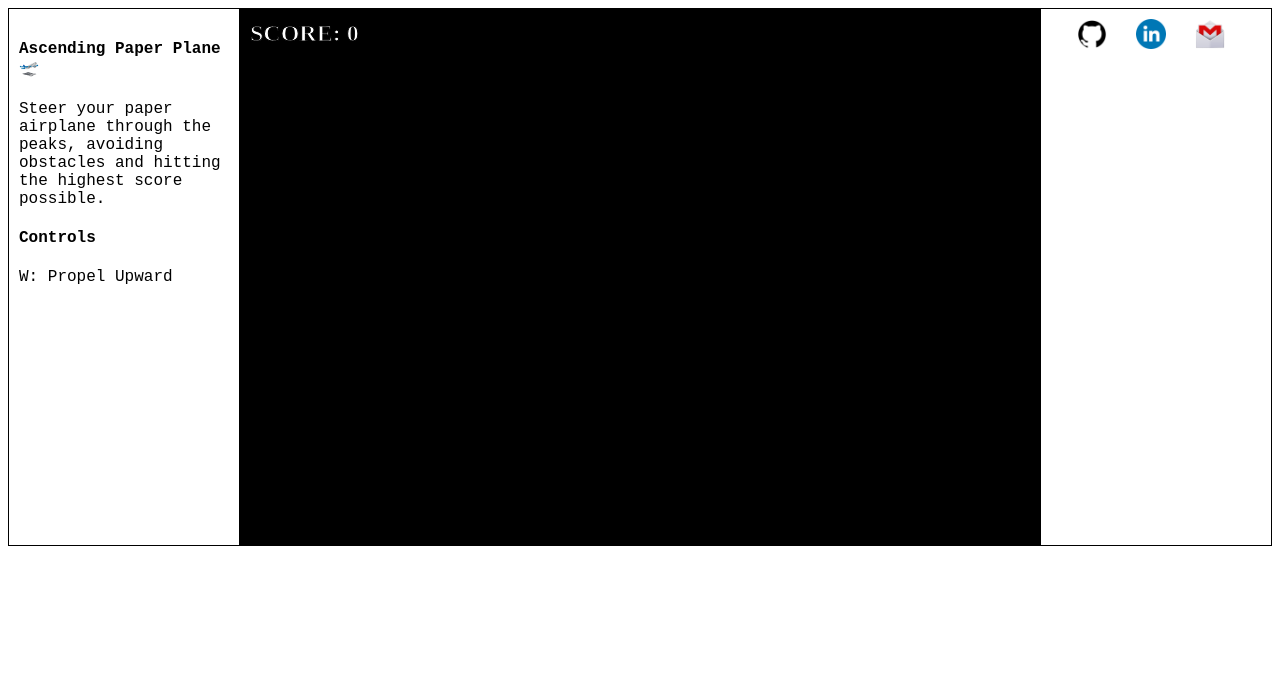
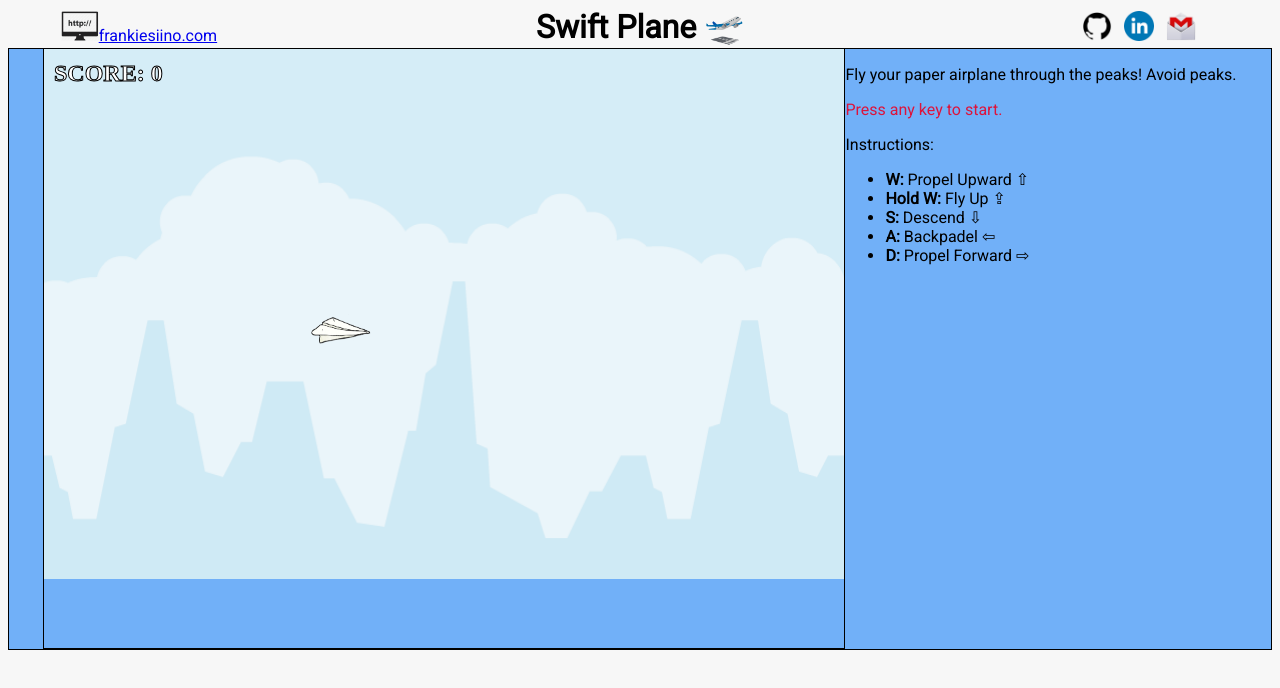
Before and after one commit to fsiino/swift-plane, a website built with webpack: page index.html in a window 1280 px wide. Built offline with nearby package versions, Linux system fonts and the light colour scheme.

Commit message:
Add site icon and link

```diff
--- a/index.html
+++ b/index.html
@@ -1,7 +1,7 @@
 <!DOCTYPE html>
 
 <head>
-  <title>Ascending Paper Plane</title>
+  <title>Swift Plane</title>
   <script type="text/javascript" src="dist/main.js" charset="utf-8" defer></script>
   <link rel="stylesheet" href="style.css">
 
@@ -9,28 +9,54 @@
 
   <link rel="shortcut icon" href="assets/favicon.ico">
 
+  <link href="https://fonts.googleapis.com/css?family=Roboto&display=swap" rel="stylesheet">
+
 </head>
 
 <body>
 
-
+<h1>Swift Plane 🛫</h1>
   <div class="app-container">
 
-    <div class="info">
-      <h4>Ascending Paper Plane 🛫</h4>
-      Steer your paper airplane through the peaks, avoiding obstacles and hitting the highest score possible.
+    <!-- <div class="info">
+
       <br/>
       <h4>Controls</h4>
       W: Propel Upward
       <br/>
-      <!-- A: Backpadel
+      A: Backpadel
       <br/>
-      D: Propel Forward -->
-    </div>
+      S: Descend
+      <br/>
+      D: Propel Forward
+    </div> -->
 
     <div class="game-canvas">
         <canvas id="plane-game" height="530" width="800"></canvas>
       <!-- <img width="980px" src="assets/ground.png"/> -->
+    </div>
+
+    <div id="start-screen">
+      <p>
+        Fly your paper airplane through the peaks! Avoid peaks.
+      </p>
+      <p style="color: crimson;margin-top: auto;">
+        Press any key to start.
+      </p>
+      <div id="instructions-header">
+        Instructions:
+      </div>
+      <ul id="instructions">
+        <li><strong>W:</strong> Propel Upward ⇧</li>
+        <li><strong>Hold W:</strong> Fly Up ⇪</li>
+        <li><strong>S:</strong> Descend ⇩</li>
+        <li><strong>A:</strong> Backpadel ⇦</li>
+        <li><strong>D:</strong> Propel Forward ⇨</li>
+      </ul>
+    </div>
+
+    <div class="site">
+      <a href="https://www.frankiesiino.com"><img src="assets/web-icon.png" class="icon">frankiesiino.com</a>
     </div>
 
     <div class="contact">
--- a/style.css
+++ b/style.css
@@ -2,18 +2,39 @@
   display: none;
 }
 
+#start-screen {
+
+}
+
+#instructions-header {
+
+}
+
+#instructions {
+
+}
+
+body {
+  background-color: #f7f7f7;
+  font-family: 'Roboto', sans-serif;
+}
+
 .app-container {
   display: flex;
-  justify-content: space-between;
+  justify-content: center;
+  background: rgb(113, 176, 248);
   border: 1px solid black;
+  height: 600px;
   /* width: 100%; */
-  font-family: 'Courier New', Courier, monospace;
   /* height: 635px; */
 }
 
+h1 {
+  text-align: center;
+  margin: 2px 0 2px 0;
+}
 
 .game-canvas{
-  background-color: black;
   border-left: 1px solid black;
   border-right: 1px solid black;
   border-bottom: 1px solid black;
@@ -34,7 +55,20 @@
   height: 30px;
 }
 
+.site {
+  position: fixed;
+  top: 1px;
+  left: 1px;
+  text-align: center;
+  margin: 10px;
+  width: 20%;
+
+}
+
 .contact {
+  position: fixed;
+  top: 1px;
+  right: 1px;
   text-align: center;
   margin: 10px;
   width: 20%;
```
Also changed, not shown: assets/web-icon.png (added), src/index.js (line endings or trailing spaces).
